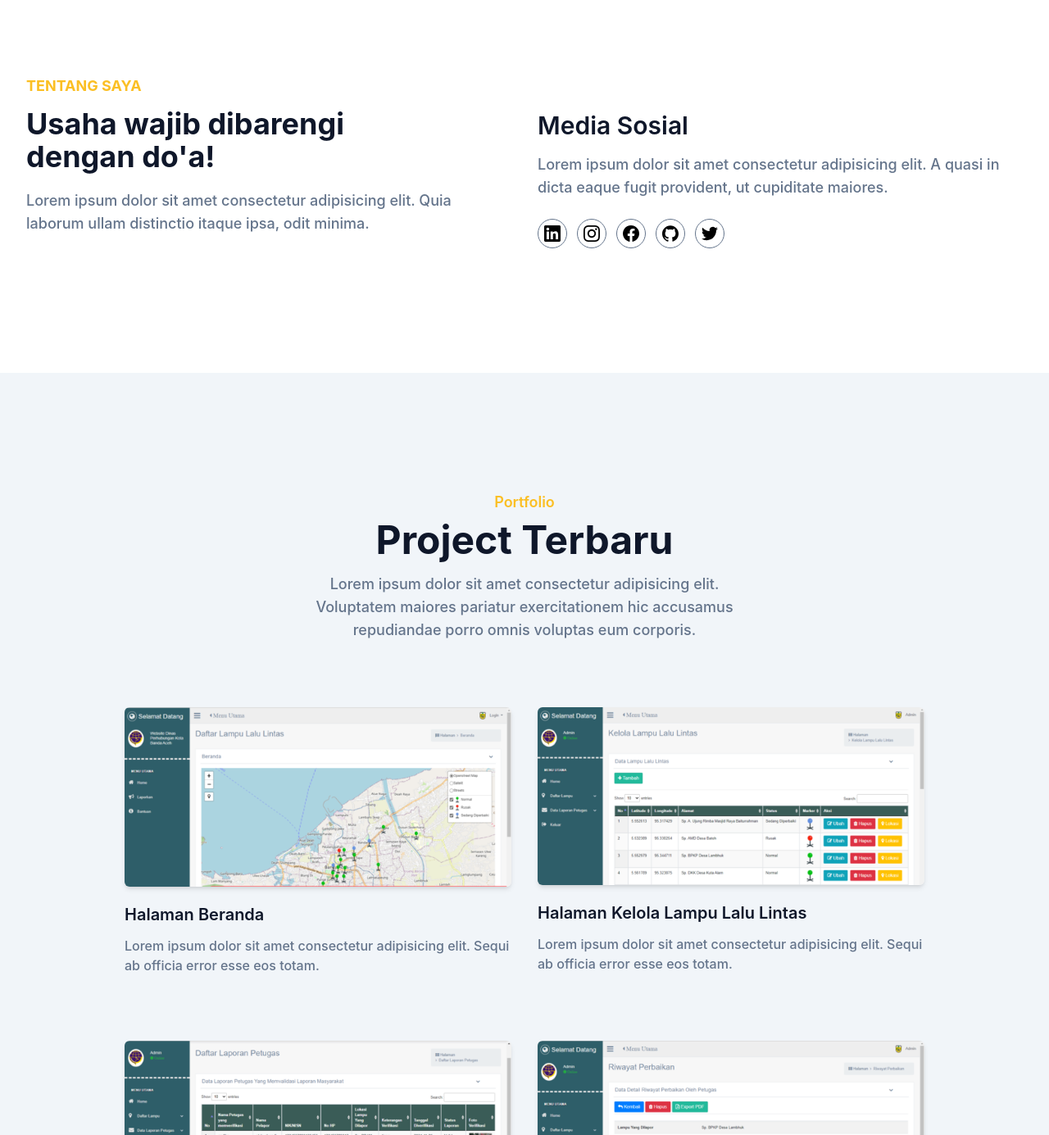
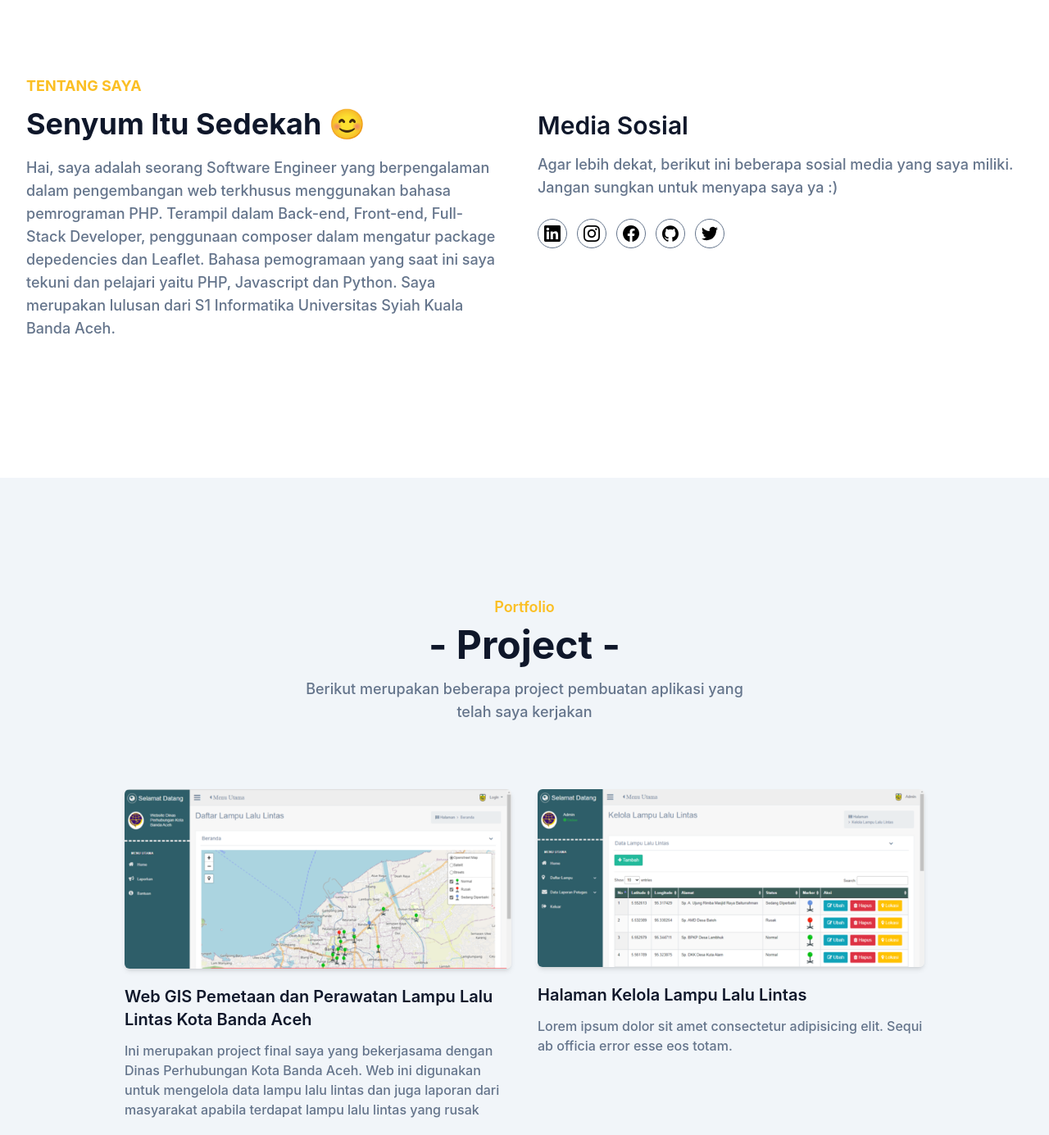
Before and after one commit to alvinalvandi/myportfolio, a website: page index.html in a window 1280 px wide. Shown: the part 780-2165 px from the top of the page at 82% size. Drawn offline with Linux system fonts and the light colour scheme.

Commit message:
ini update

```diff
--- a/index.html
+++ b/index.html
@@ -5,7 +5,7 @@
     <meta http-equiv="X-UA-Compatible" content="IE=edge">
     <meta name="viewport" content="width=device-width, initial-scale=1.0">
     <link rel="stylesheet" href="dist/output.css">
-    <title>belajar tailwindcss</title>
+    <title>Alvin's Portfolio</title>
 </head>
 <body>
 
@@ -14,7 +14,7 @@
         <div class="container">
             <div class="flex items-center justify-between relative">
                 <div class="px-4">
-                    <a href="#home" class="font-bold text-lg text-primary block py-6">Alvin Alvandi</a>
+                    <a href="#home" class="font-bold text-lg text-primary block py-6">My Portfolio</a>
                 </div>
                 <div class="flex items-center px-4">
                     <button id="garis" name="garis" type="button" class="block absolute right-4 lg:hidden">
@@ -58,9 +58,9 @@
         <div class="container">
             <div class="flex flex-wrap">
                 <div class="w-full self-center px-4 lg:w-1/2">
-                    <h1 class="text-base font-semibold text-primary md:text-xl">Halo semua 👋, Saya <span class="block font-bold text-dark text-4xl mt-1 lg:text-5xl">Alvin Alvandi Pratama</span></h1>
+                    <h1 class="text-base font-semibold text-primary md:text-xl">Assalamualaikum, halo semua 👋 Perkenalkan saya <span class="block font-bold text-dark text-4xl mt-1 lg:text-5xl">Alvin Alvandi Pratama</span></h1>
                     <h2 class="font-medium text-secondary text-lg mb-5 lg:text-2xl"><span class="text-dark">Web Developer</span> <span class="text-primary">&</span> <span class="text-dark">IT Support</span></h2>
-                    <p class="font-medium text-secondary mb-10 leading-relaxed">Bukan bersyukur karena bahagia, tapi bahagia karena <span class="text-dark font-bold">Bersyukur!</span></p>
+                    <p class="font-medium text-secondary mb-10 leading-relaxed">Bukan bersyukur karena bahagia, tapi bahagia karena <span class="text-primary font-bold">Bersyukur!</span></p>
 
                     <a href="#" class="text-base font-semibold text-white bg-primary py-3 px-8 rounded-full hover:shadow-lg hover:opacity-80 transition duration-300 ease-in-out">Hubungi Saya</a>
                 </div>
@@ -88,12 +88,13 @@
                 <div class="w-full px-4 mb-10 lg:w-1/2">
                     <h4 class="font-bold
                      uppercase text-primary text-lg mb-3">Tentang Saya</h4>
-                    <h2 class="font-bold text-dark text-3xl mb-5 max-w-md lg:text-4xl">Usaha wajib dibarengi dengan do'a!</h2>
-                    <p class="font-medium text-base text-secondary max-w-xl lg:text-lg">Lorem ipsum dolor sit amet consectetur adipisicing elit. Quia laborum ullam distinctio itaque ipsa, odit minima.</p>
+                    <h2 class="font-bold text-dark text-3xl mb-5 max-w-md lg:text-4xl">Senyum Itu Sedekah 😊</h2>
+                    <p class="font-medium text-base text-secondary max-w-xl lg:text-lg text-justify">Hai, saya adalah seorang Software Engineer yang berpengalaman dalam pengembangan web  terkhusus menggunakan bahasa pemrograman PHP. Terampil dalam Back-end, Front-end, Full-Stack Developer, penggunaan composer dalam mengatur package depedencies dan Leaflet. Bahasa pemogramaan yang saat ini saya tekuni dan pelajari yaitu PHP, Javascript dan Python. Saya merupakan lulusan dari S1 Informatika Universitas Syiah Kuala Banda Aceh.
+                    </p>
                 </div>
                 <div class="w-full px-4 lg:w-1/2">
                     <h3 class="font-semibold text-dark text-2xl mb-4 lg:text-3xl lg:pt-11">Media Sosial</h3>
-                    <p class="font-medium text-base text-secondary mb-6 lg:text-lg">Lorem ipsum dolor sit amet consectetur adipisicing elit. A quasi in dicta eaque fugit provident, ut cupiditate maiores.</p>
+                    <p class="font-medium text-base text-secondary mb-6 lg:text-lg">Agar lebih dekat, berikut ini beberapa sosial media yang saya miliki. Jangan sungkan untuk menyapa saya ya :)</p>
                     <div class="flex items-center">
                         <!-- linkedin -->
                         <a href="https://www.linkedin.com/in/alvinalvandipratama" target="_blank" class="w-9 h-9 mr-3 rounded-full flex justify-center items-center border border-secondary hover:border-primary hover:bg-primary hover:text-white">
@@ -129,8 +130,8 @@
             <div class="w-full px-4">
                 <div class="max-w-xl mx-auto text-center mb-16">
                     <h4 class="font-semibold text-lg text-primary mb-2">Portfolio</h4>
-                    <h2 class="font-bold text-dark text-3xl mb-4 sm:text-4xl lg:text-5xl">Project Terbaru</h2>
-                    <p class="font-medium text-md text-secondary md:text-lg">Lorem ipsum dolor sit amet consectetur adipisicing elit. Voluptatem maiores pariatur exercitationem hic accusamus repudiandae porro omnis voluptas eum corporis.</p>
+                    <h2 class="font-bold text-dark text-3xl mb-4 sm:text-4xl lg:text-5xl">- Project -</h2>
+                    <p class="font-medium text-md text-secondary md:text-lg">Berikut merupakan beberapa project pembuatan aplikasi yang telah saya kerjakan</p>
                 </div>
             </div>
             <div class="w-full px-4 flex flex-wrap justify-center xl:w-10/12 xl:mx-auto">
@@ -138,8 +139,8 @@
                     <div class="rounded-md shadow-md overflow-hidden">
                         <img src="dist/img/portfolio/1.png" alt="halaman beranda" class="w-full">
                     </div>
-                    <h3 class="font-semibold text-xl text-dark mt-5 mb-3">Halaman Beranda</h3>
-                    <p class="font-medium text-base text-secondary">Lorem ipsum dolor sit amet consectetur adipisicing elit. Sequi ab officia error esse eos totam.</p>
+                    <h3 class="font-semibold text-xl text-dark mt-5 mb-3">Web GIS Pemetaan dan Perawatan Lampu Lalu Lintas Kota Banda Aceh</h3>
+                    <p class="font-medium text-base text-secondary">Ini merupakan project final saya yang bekerjasama dengan Dinas Perhubungan Kota Banda Aceh. Web ini digunakan untuk mengelola data lampu lalu lintas dan juga laporan dari masyarakat apabila terdapat lampu lalu lintas yang rusak</p>
                 </div>
                 <div class="mb-12 p-4 md:w-1/2">
                     <div class="rounded-md shadow-md overflow-hidden">
```
Also changed, not shown: dist/img/portfolio/sessionci.PNG (added).
